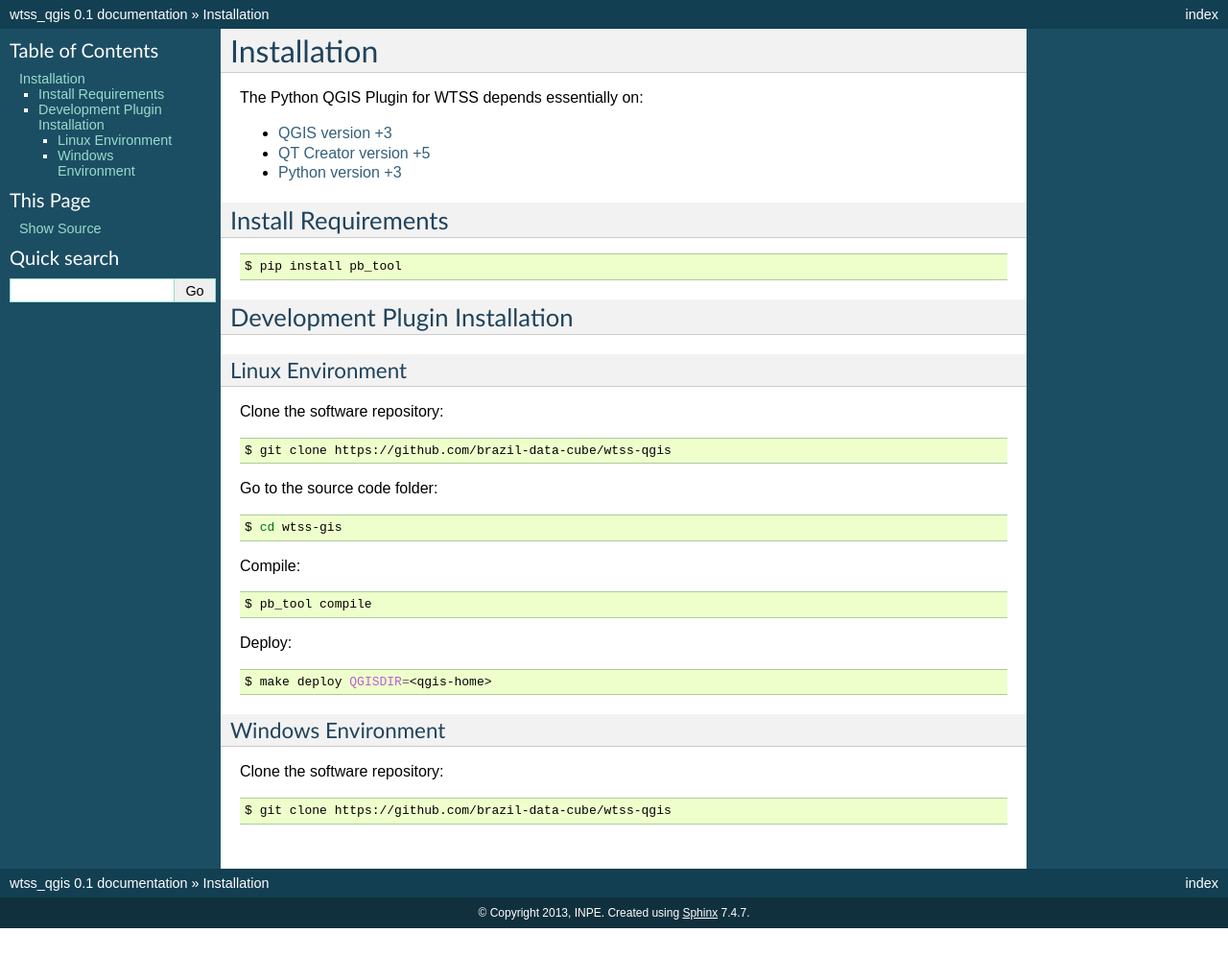
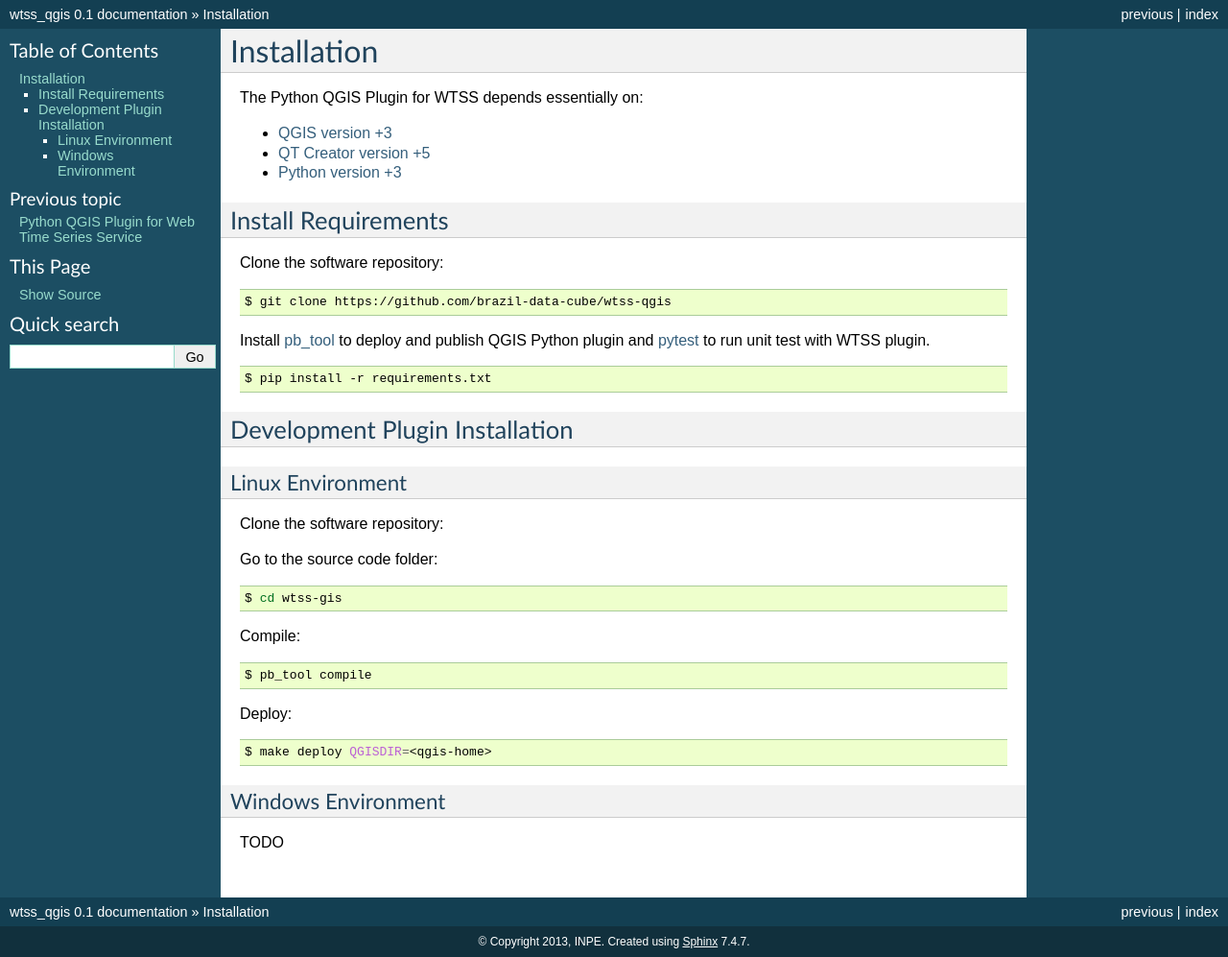
Before and after one commit to brazil-data-cube/wtss-qgis, a Sphinx documentation site: the page built from help/source/install.rst, in a window 1280 px wide. Shown: the whole page at 96% size. Built offline with Sphinx 7.4.7, drawn with Linux system fonts in a browser that asks for light colours; formulas are drawn with MathJax 3; before the commit the page ends 967 px from its top, so only the background shows below that.

Commit message:
[#9] Creating an help for the users reviewing toctree sphinx

```diff
--- a/help/source/conf.py
+++ b/help/source/conf.py
@@ -120,7 +120,7 @@
 # Add any paths that contain custom static files (such as style sheets) here,
 # relative to this directory. They are copied after the builtin static files,
 # so a file named "default.css" will overwrite the builtin "default.css".
-html_static_path = ['_static']
+# html_static_path = ['_static']
 
 # If not '', a 'Last updated on:' timestamp is inserted at every page bottom,
 # using the given strftime format.
--- a/help/source/install.rst
+++ b/help/source/install.rst
@@ -18,9 +18,18 @@
 Install Requirements
 --------------------
 
+Clone the software repository:
+
 .. code-block:: shell
 
-    $ pip install pb_tool
+    $ git clone https://github.com/brazil-data-cube/wtss-qgis
+
+Install `pb_tool <https://pypi.org/project/pb-tool/>`_ to deploy and publish QGIS Python plugin and `pytest <https://pypi.org/project/pytest/>`_ to run unit test with WTSS plugin.
+
+.. code-block:: shell
+
+    $ pip install -r requirements.txt
+
 
 Development Plugin Installation
 -------------------------------
@@ -29,11 +38,6 @@
 _________________
 
 Clone the software repository:
-
-.. code-block:: shell
-
-    $ git clone https://github.com/brazil-data-cube/wtss-qgis
-
 
 Go to the source code folder:
 
@@ -57,8 +61,4 @@
 Windows Environment
 ___________________
 
-Clone the software repository:
-
-.. code-block:: shell
-
-    $ git clone https://github.com/brazil-data-cube/wtss-qgis
+TODO
```
Also changed, not shown: help/source/about.rst (added, +81 -0 lines), help/source/index.rst (+2 -72 lines).
